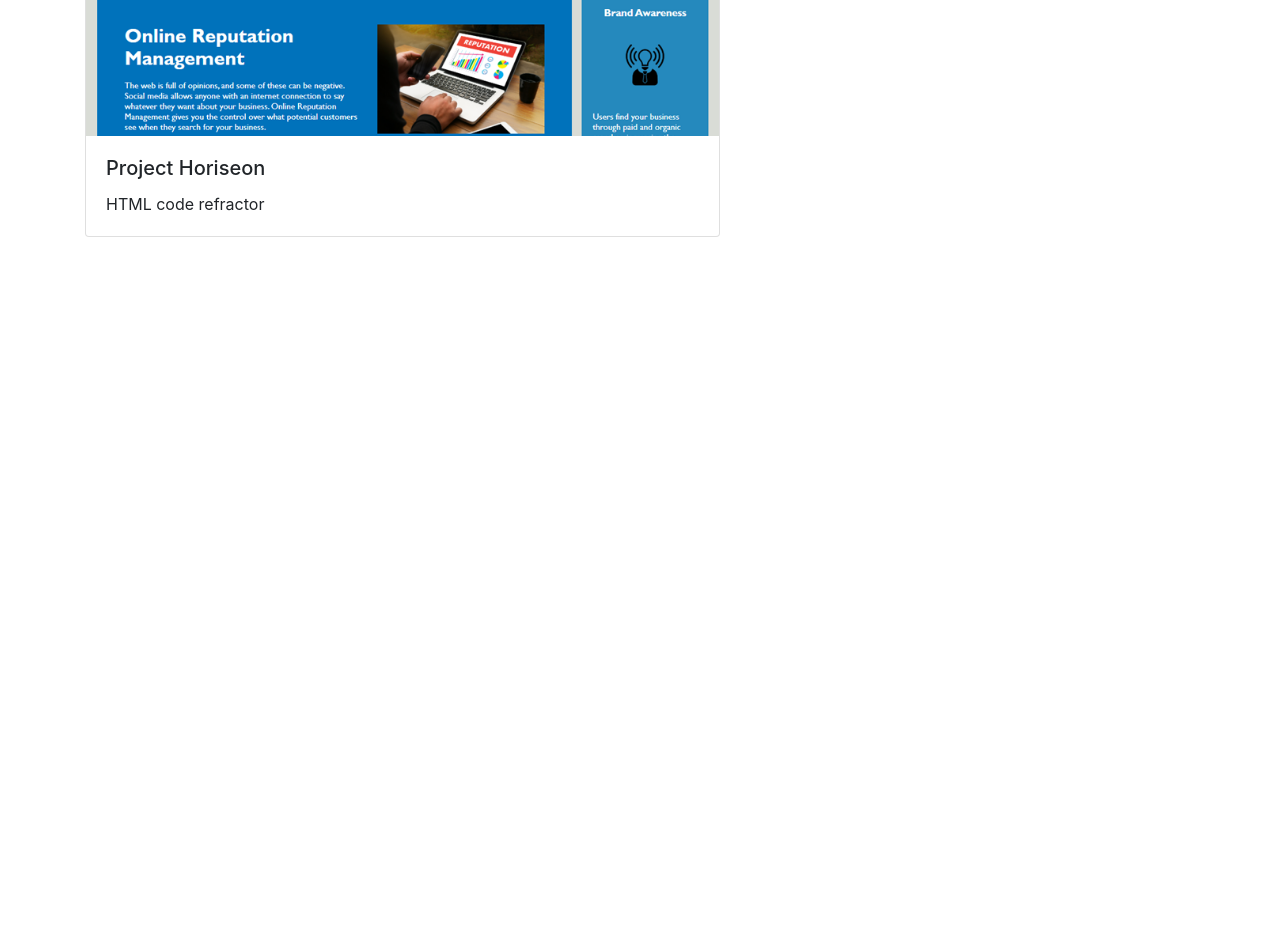
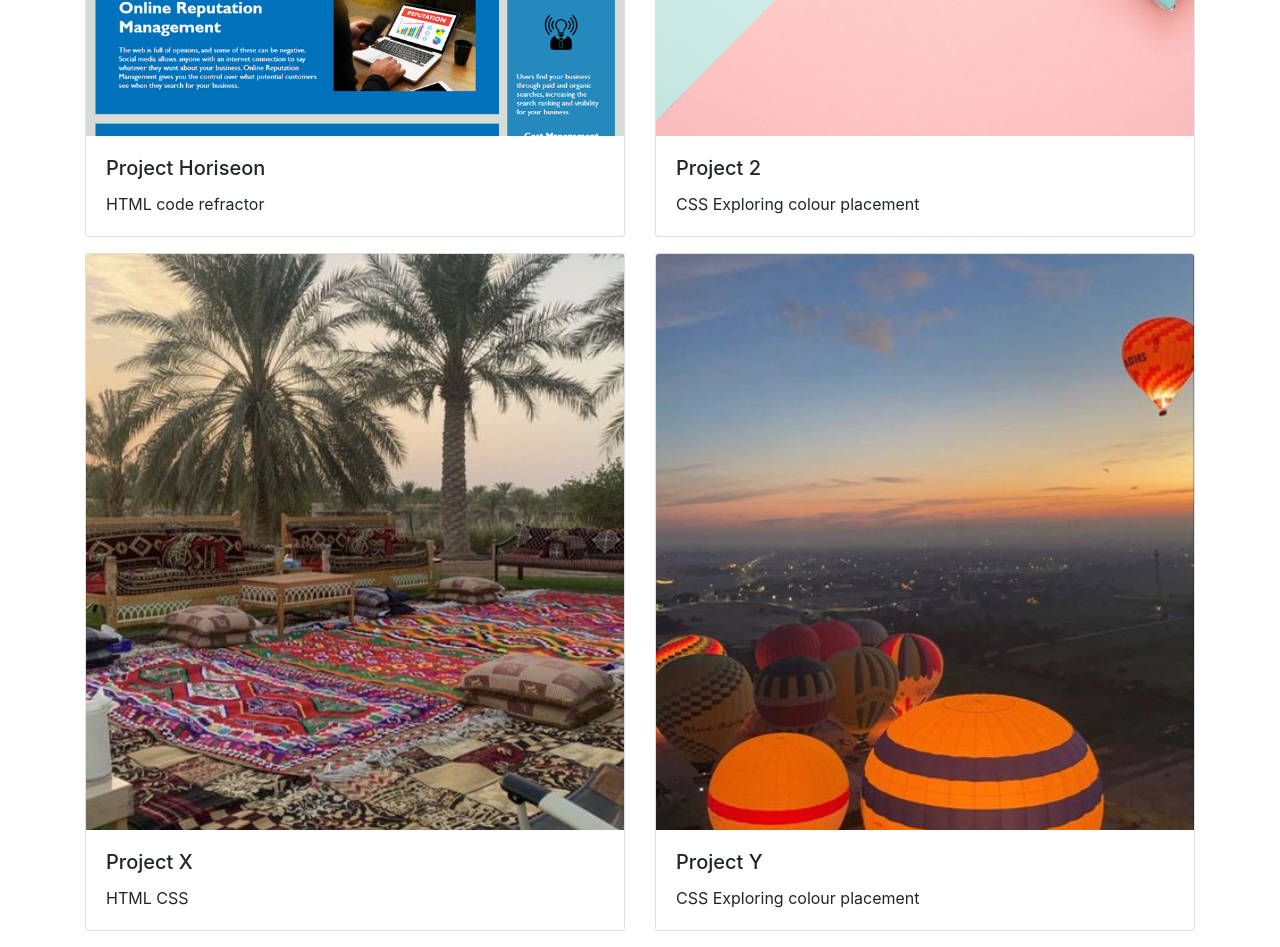
Before and after one commit to ayahxsheikh/Boostrap-Portfolio, a plain HTML site: page index.html in a window 1280 px wide. Shown: the part 1280-2227 px from the top of the page. Before the commit the page ends 1533 px from the top, so only its background shows below. Drawn offline with nearby package versions, Linux system fonts and the light colour scheme.

Commit message:
adjusted col widths again & added last 2 cards to portfolio

```diff
--- a/css/styles.css
+++ b/css/styles.css
@@ -34,6 +34,10 @@
 
 /* MAIN STYLES */
 
+.container {
+    margin: auto;
+}
+
 .about-sec {
     border: 2px solid #cdc5c59f;
     border-radius: 20px;
--- a/index.html
+++ b/index.html
@@ -52,7 +52,7 @@
         <h2 class="sectionHeading">Portfolio</h2>
         <section class="row portfolio-sec" id="portfolio">
         <!-- Card 1 -->
-            <article class="cardContainer col-lg-7 col-md-7 col-sm-6">
+            <article class="cardContainer col-lg-6 col-sm-12">
                 <figure class="card">
                     <img src="./images/screenshot-horiseon.png" class="card-img-top" alt="horiseon">
                     <div class="card-body">
@@ -61,6 +61,39 @@
                     </div>
                 </figure>
             </article>
+             <!-- Card 2 -->
+            <article class="cardContainer col-lg-6 col-sm-12">
+                <figure class="card">
+                    <img src="./images/02-portfolio-3.jpg" class="card-img-top" alt="project 3">
+                    <div class="card-body">
+                        <h5 class="card-title">Project 2</h5>
+                        <p class="card-text">CSS Exploring colour placement</p>
+                    </div>
+                </figure>
+            </article>
+            <!-- Card 3 -->
+             <article class="cardContainer col-lg-6 col-sm-12">
+                <figure class="card">
+                    <img src="./images/project-x.jpg" class="card-img-top" alt="project X">
+                    <div class="card-body">
+                        <h5 class="card-title">Project X</h5>
+                        <p class="card-text">HTML CSS</p>
+                    </div>
+                </figure>
+            </article>
+             <!-- Card 4 -->
+             <article class="cardContainer col-lg-6 col-sm-12">
+                <figure class="card">
+                    <img src="./images/projext-y.jpg" class="card-img-top" alt="project Y">
+                    <div class="card-body">
+                        <h5 class="card-title">Project Y</h5>
+                        <p class="card-text">CSS Exploring colour placement</p>
+                    </div>
+                </figure>
+            </article>
+
+
+
         </section>
 
 
```
